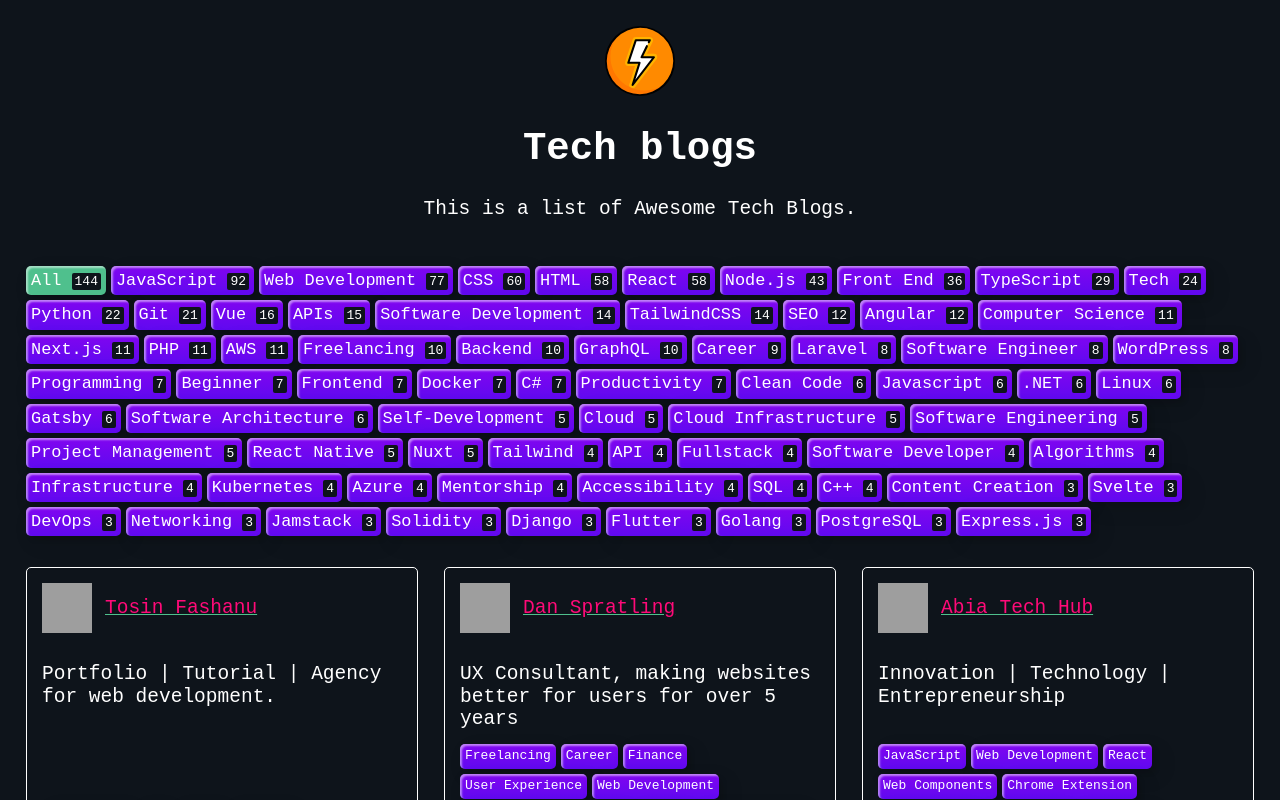
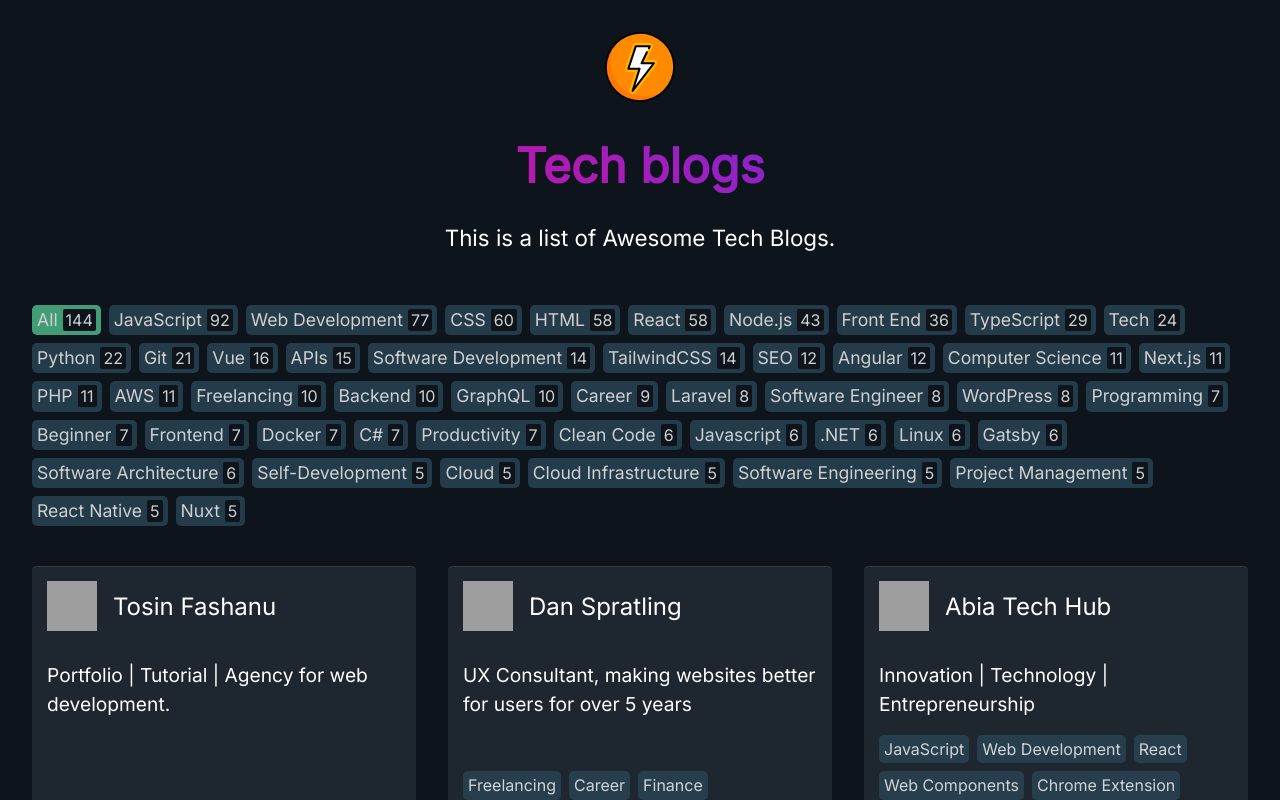
Before and after one commit to markodenic/awesome-tech-blogs, a Nuxt app: page / in a window 1280 px wide. Shown: the top 800 px of the page. Built offline with nearby package versions, Linux system fonts and the light colour scheme; grey boxes are pictures that could not be loaded.

Commit message:
restyling, limit to show tag in the filter increased to 5

```diff
--- a/assets/less/app.less
+++ b/assets/less/app.less
@@ -12,9 +12,11 @@ html {
   --green: #4fc08d;
   --pink: #a84fc0;
   --rose: #ff0a78;
-  --purple: #6009F0;
+  --purple: #7928ca;
   --blue: #66aacc;
-  font-family: monospace;
+  --grey: #2a4555;
+  --dark-grey: #1e262f;
+  font-family: 'Inter', sans-serif;
   scroll-behavior: smooth;
   background-color: var(--black);
   color: #fff;
@@ -27,37 +29,56 @@ html {
   }
   h1 {
     font-size: 3rem;
+    background-image: linear-gradient(
+      45deg,#ff0a78,#43f);
+    background-clip: text;
+    -webkit-background-clip: text;
+    -webkit-text-fill-color: transparent;
   }
-  p {
-    font-size: 1.5rem;
+  header p {
+    font-size: 1.4rem;
+  }
+  footer a {
+    text-decoration: underline;
   }
   a {
-    color: var(--rose);
-    text-decoration-color: var(--green);
+    color: #fff;
+    text-decoration: none;
+    &:hover {
+      color: var(--purple);
+      -webkit-transition: color 0.4s;
+      transition: all 0.4s
+    }
   }
   .tag {
-    margin-right: 5px;
-    margin-bottom: 5px;
+    background-color: var(--grey);
+    opacity: 0.8;
+    transform-origin: center center;
+    margin-right: 8px;
+    margin-bottom: 8px;
     border: 0;
     color: #fff;
     cursor: pointer;
-    -webkit-transition: background 0.4s;
-    transition: background 0.4s;
+    -webkit-transition: all 0.4s;
+    transition: all 0.4s;
     padding: 5px;
     border-radius: 5px;
-    font-size: 1.3rem;
-    box-shadow:inset 2px 2px 2px 0 rgba(255,255,255,.5),
-    7px 7px 20px 0 rgba(0,0,0,.1),
-    4px 4px 5px 0 rgba(0,0,0,.1);
+    font-size: 1.1rem;
     outline: none;
-    background: var(--purple);
-    background: linear-gradient(0deg, rgba(96, 9, 240, 1) 0%, rgba(129, 5, 240, 1) 100%);
+    &:hover {
+      opacity: 1;
+      transform: scale(1.05);
+    }
     &--active {
       background: var(--green);
     }
     &--small {
       cursor: default;
       font-size: 1rem;
+      &:hover {
+        opacity: 0.8;
+        transform: none;
+      }
     }
     .number {
       background-color: var(--black);
@@ -73,9 +94,10 @@ html {
   }
   .blog {
     border-radius: 5px;
-    border: 1px solid #fff;
     display: flex;
     flex-direction: column;
+    background-color: var(--dark-grey);
+    box-shadow: inset 0 1px 0 0 rgb(255 255 255 / 10%);
     &-header {
       display: flex;
       align-items: center;
@@ -88,7 +110,8 @@ html {
       flex-direction: column;
     }
     &-description {
-      font-size: 1.5rem;
+      font-size: 1.2rem;
+      line-height: 1.8rem;
       flex: 1;
     }
     &-tags {
@@ -100,7 +123,7 @@ html {
     }
     &-footer {
       display: flex;
-      border-top: 1px solid #fff;
+      border-top: 1px solid var(--grey);
       a {
         width: 50%;
         padding: 15px;
@@ -109,7 +132,7 @@ html {
         overflow: hidden;
         text-overflow: ellipsis;
         &:first-child {
-          border-right: 1px solid #fff;
+          border-right: 1px solid var(--grey);
         }
       }
     }
--- a/nuxt.config.js
+++ b/nuxt.config.js
@@ -51,6 +51,10 @@ export default {
       },
       { rel: 'apple-touch-icon', sizes: '180x180', href: '/icon.png' },
       { rel: 'mask-icon', color: '#a3e635', href: '/safari-pinned-tab.svg' },
+      {
+        rel: "stylesheet",
+        href: "https://fonts.googleapis.com/css2?family=Inter:wght@200;400&display=swap",
+      },
     ]
   },
 
--- a/pages/index.vue
+++ b/pages/index.vue
@@ -97,7 +97,7 @@ export default {
       this.tags = Object.entries(counts)
         .sort(([, countA], [, countB]) => countB - countA)
         // Show tags that have more then 2 occurrence to keep only the most relevant tags.
-        .filter(([, count]) => count >= 3)
+        .filter(([, count]) => count >= 5)
         .map(([name, count]) => ({ name, count }));
     },
   }
```
